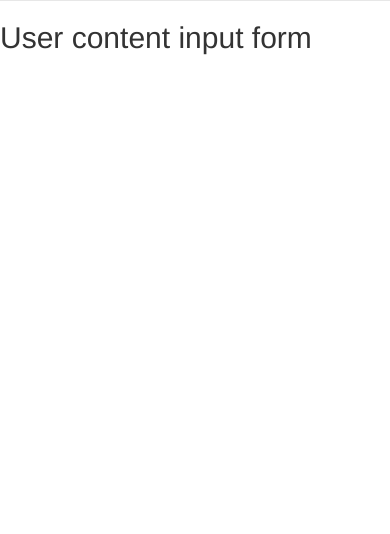
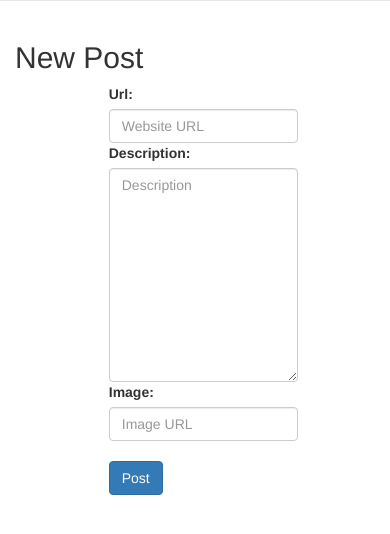
Before and after one commit to dukeayers/cs399_SocialMedia, a Django app: a page that uses social/templates/new_post.html in a window 390 px wide. Shown: the part 220-754 px from the top of the page. Run offline with Django 3.2, Linux system fonts and the light colour scheme; a user stored in the database is signed in; parts of the project's set-up code (start-up, migrations or seed data) failed here and were passed over; some libraries are stand-ins or nearby versions.

Commit message:
user post page added at /new - Duke halp
currently, the username and datetime fields are being auto filled to
'test' and '2003' in jquery at the bottom of new_post. In views they
should be being replaced with the actual values, but it's not working.

```diff
--- a/social/templates/index.html
+++ b/social/templates/index.html
@@ -9,6 +9,7 @@
 		<br>
 		{{ post.description }}
 		<br>
-		{{ post.datetime }}
+		{{ post.username }} on {{ post.datetime }}
+		<br><br><br>
 	{% endfor %}
 {% endblock %}
--- a/social/templates/new_post.html
+++ b/social/templates/new_post.html
@@ -1,7 +1,32 @@
 {%  extends "base.html" %}
 {% block page_style %}
+{% block title %} New Post {% endblock %}
+{% endblock %}
+{% block content %}
+
+
+    <div class="container" style="background:white; ">
+    <h2>New Post</h2>
+    <div class="row" style="padding-right:15px !important;">
+            <div class="col-xs-7 col-xs-offset-3 ">
+                <form action="" method="post" class="form-horizontal">
+                    {% csrf_token %}
+                    {{ form }}
+                    <br>
+                    <input type="submit" value="Post" class="btn btn-primary"/>
+                </form>
+            </div>
+        </div>
+    </div>
 
 {% endblock %}
-{% block content %}
-    <h2>User content input form</h2>
+
+
+{% block js %}
+
+	$(document).ready(function() {
+		$(id_username).val( "test" );
+		$(id_datetime).val( "2003-08-04 12:30:45" );
+	});
+
 {% endblock %}
--- a/social/views.py
+++ b/social/views.py
@@ -3,10 +3,11 @@ from django.shortcuts import render
 from django.http import HttpResponseRedirect, HttpResponse
 from django.contrib.auth.models import User
 from django.contrib.auth import authenticate, login, logout
-from social.models import Content
+from social.models import Content, User_Content
 from django.shortcuts import redirect
 from django.core.urlresolvers import reverse
 from django.contrib.auth.decorators import login_required
+from datetime import datetime
 def splash(request):
     error = ""
     if request.method == 'POST':
@@ -31,10 +32,24 @@ def dashboard(request):
         return HttpResponseRedirect('/')
 
 def new_post(request):
-	if request.user.is_authenticated():
-		return render(request, "new_post.html")
-	else:
-		return HttpResponseRedirect('/')
+    if request.user.is_authenticated():
+        if request.method == 'POST':
+            # we need to process data
+            form = User_Content(request.POST)
+            form.datetime = datetime.now()
+            form.username = request.user.username
+            if(form.is_valid()):
+                form.save(commit = True)
+                return HttpResponseRedirect('/dashboard')
+            else:
+                return render(request, 'new_post.html', {'form': form, 'currentUser': request.user.username})
+        else:
+            # create blank form
+            form = User_Content()
+            return render(request, 'new_post.html', {'form': form, 'currentUser': request.user.username})
+    else:
+        # they aren't logged in
+        return HttpResponseRedirect('/')
 
 def logout_view(request):
     if request.user.is_authenticated():
```
